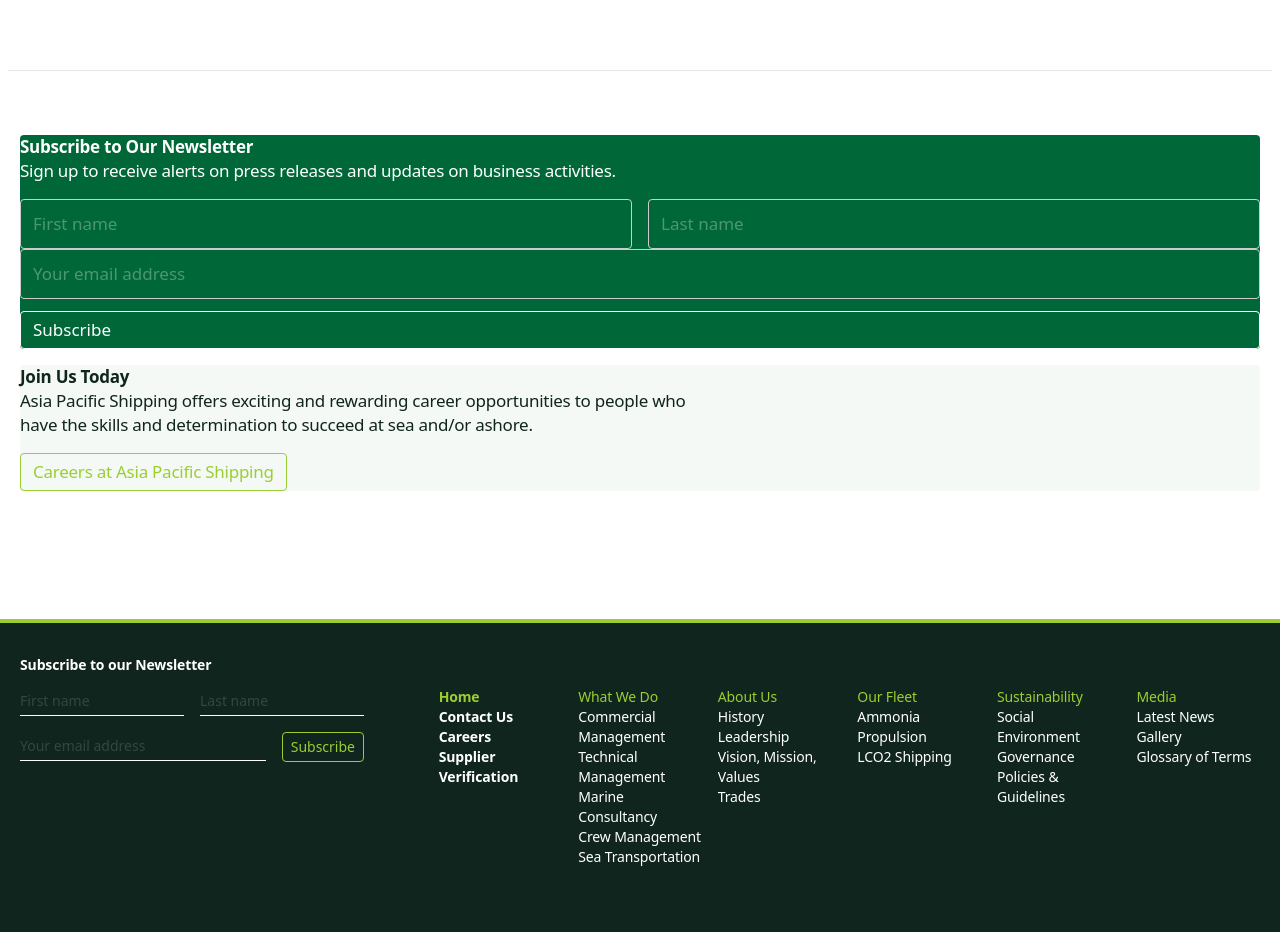
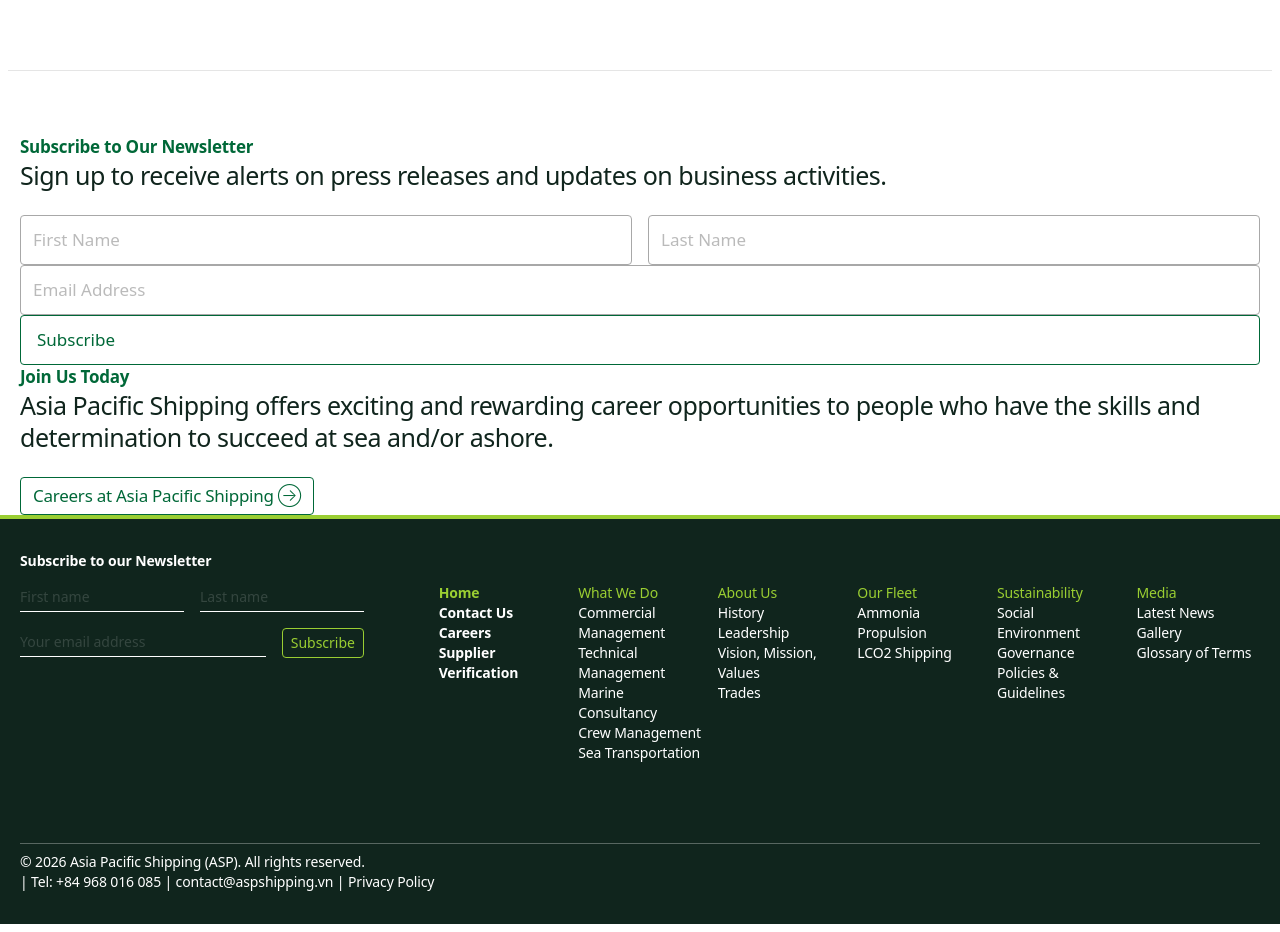
Before and after one commit to quoc05dev/asp-shipping-next-V2, a Next.js app: page /contact-us in a window 1280 px wide. Shown: the part 3480-4412 px from the top of the page. Built offline with nearby package versions, Linux system fonts and the light colour scheme; a web font is replaced by a local one.

Commit message:
refine-contact-bottom-newsletter-careers-section

```diff
--- a/app/contact-us/page.tsx
+++ b/app/contact-us/page.tsx
@@ -298,45 +298,32 @@ export default function ContactUsPage() {
           <Divider />
 
           {/* 05 - Newsletter & Join Us */}
-          <section className="layout layout-page layout-root">
+          <section className="layout layout-page layout-root u-pb-7">
             <div className="layout-inner">
-              <div className="row u-gy-4 u-gx-4">
+              <div className="row u-gy-5 u-gx-5">
                 <div className="col-12 col-lg-7">
-                  <div className="callout theme-style theme-style-primary u-p-5 u-border-radius h-100" style={{ backgroundColor: '#2d2d2d', color: '#ffffff' }}>
-                    <h2 className="heading h5 u-mb-3 callout-heading u-mb-0" style={{ color: '#ffffff' }}>
+                  <h2 className="heading h5 u-mb-3 section-lead-subheading subheading u-text-color-primary u-mb-0">
                     Subscribe to Our Newsletter
                   </h2>
-                    <div className="content-width u-mb-4">
+                  <div className="section-lead-content u-h4 u-mb-4">
                     <p>Sign up to receive alerts on press releases and updates on business activities.</p>
                   </div>
                   <NewsletterForm />
                 </div>
-                </div>
-                <div className="col-12 col-lg-5">
-                  <div className="callout theme-style theme-style-mint u-p-5 u-border-radius h-100" style={{ backgroundColor: '#f5f9f6', display: 'flex', flexDirection: 'column' }}>
-                    <h2 className="heading h5 u-mb-3 callout-heading u-mb-0">
+                <div className="col-12 col-lg-5 ps-lg-5">
+                  <h2 className="heading h5 u-mb-3 section-lead-subheading subheading u-text-color-primary u-mb-0">
                     Join Us Today
                   </h2>
-                    <div className="content-width u-mb-4 flex-grow-1">
+                  <div className="section-lead-content u-h4 u-mb-4">
                     <p>Asia Pacific Shipping offers exciting and rewarding career opportunities to people who have the skills and determination to succeed at sea and/or ashore.</p>
                   </div>
-                    <div>
-                      <Link href="/careers" className="button button-outline button-outline-secondary" style={{ display: 'inline-block' }}>
-                        <span>Careers at Asia Pacific Shipping</span>
+                  <Link href="/careers" className="button button-outline" style={{ display: 'inline-block' }}>
+                    <span>Careers at Asia Pacific Shipping &rarr;</span>
                   </Link>
                 </div>
               </div>
             </div>
-              </div>
-            </div>
           </section>
-
-          {/* Spacer before footer */}
-          <div className="layout layout-spacer layout-page layout-root">
-            <div className="layout-inner">
-              <div className="spacer spacer-large"></div>
-            </div>
-          </div>
 
         </main>
       </div>
--- a/components/contact/NewsletterForm.tsx
+++ b/components/contact/NewsletterForm.tsx
@@ -12,6 +12,16 @@ export default function NewsletterForm() {
 
   return (
     <div className="newsletter-form-container">
+      <style>{`
+        .newsletter-form .form-control:focus {
+          border-color: #007236 !important;
+          outline: none;
+          box-shadow: 0 0 0 1px rgba(0, 114, 54, 0.15) !important;
+        }
+        .newsletter-form .form-control {
+          transition: border-color 0.2s ease, box-shadow 0.2s ease;
+        }
+      `}</style>
       {isSubmitted ? (
         <div className="form-success-message" style={{ padding: '1rem', backgroundColor: '#ffffff', borderRadius: '4px', textAlign: 'center' }}>
           <h3 className="h6 u-text-color-primary u-mb-1">Subscribed Successfully</h3>
@@ -21,16 +31,16 @@ export default function NewsletterForm() {
         <form onSubmit={handleSubmit} className="newsletter-form" aria-label="Newsletter form">
           <div className="row u-gy-3">
             <div className="col-12 col-sm-6">
-              <input type="text" name="firstName" required className="form-control" style={{ width: '100%', padding: '0.75rem', border: '1px solid #ccc', borderRadius: '4px' }} placeholder="First name" />
+              <input type="text" name="firstName" required className="form-control" style={{ width: '100%', padding: '0.75rem', border: '1px solid #a8a8a8', borderRadius: '4px' }} placeholder="First Name" />
             </div>
             <div className="col-12 col-sm-6">
-              <input type="text" name="lastName" required className="form-control" style={{ width: '100%', padding: '0.75rem', border: '1px solid #ccc', borderRadius: '4px' }} placeholder="Last name" />
+              <input type="text" name="lastName" required className="form-control" style={{ width: '100%', padding: '0.75rem', border: '1px solid #a8a8a8', borderRadius: '4px' }} placeholder="Last Name" />
             </div>
-            <div className="col-12">
-              <input type="email" name="email" required className="form-control" style={{ width: '100%', padding: '0.75rem', border: '1px solid #ccc', borderRadius: '4px' }} placeholder="Your email address" />
+            <div className="col-12 col-sm-8">
+              <input type="email" name="email" required className="form-control" style={{ width: '100%', padding: '0.75rem', border: '1px solid #a8a8a8', borderRadius: '4px' }} placeholder="Email Address" />
             </div>
-            <div className="col-12 u-mt-3">
-              <button type="submit" className="button button-outline button-outline-secondary" style={{ width: '100%' }}>Subscribe</button>
+            <div className="col-12 col-sm-4">
+              <button type="submit" className="button button-outline" style={{ width: '100%', padding: '0.75rem 1rem' }}>Subscribe</button>
             </div>
           </div>
         </form>
```
Lines whose indentation alone changed are shown as unchanged.
